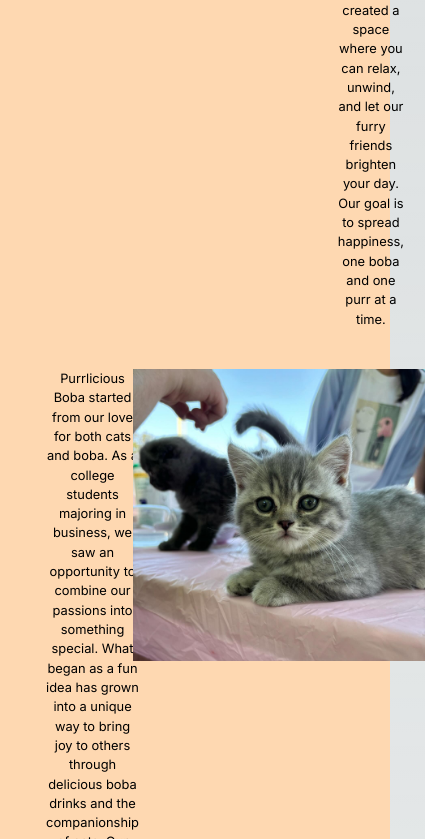
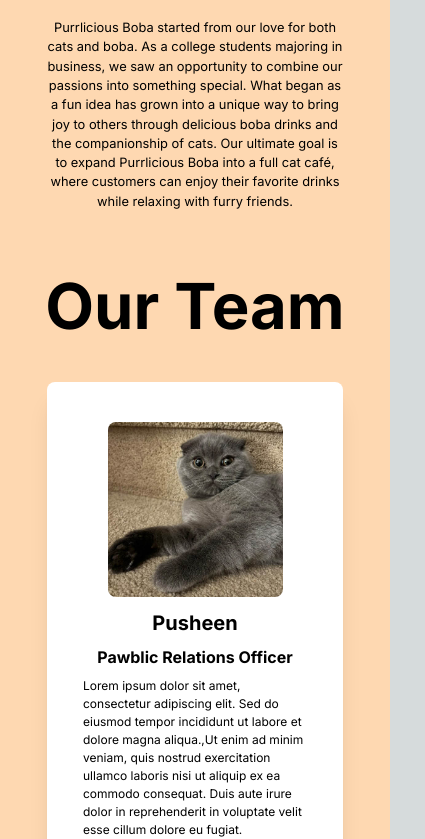
Before and after one commit to devanshkat/purrlicious-boba, a Next.js app in the folder frontend/: page /about in a window 390 px wide. Shown: the part 1161-2000 px from the top of the page, 425 px wide, since content can reach past the window. Built offline with nearby package versions, Linux system fonts and the light colour scheme; a web font is replaced by a local one.

Commit message:
Made About Us page Mobile-Friendly
- Made about us page mobile-friendly by editing about us text-image component to be in a column
- Fixed some spacing issues on about us and newsletter pages

```diff
--- a/frontend/app/about/components/EmployeeList.tsx
+++ b/frontend/app/about/components/EmployeeList.tsx
@@ -7,7 +7,7 @@ interface EmployeeListProps {
 
 const EmployeeList : React.FC<EmployeeListProps> = ({emList}) => {
   return (
-    <div className="flex flex-col p-5 w-[80%] items-center justify-center">
+    <div className="flex flex-col p-0 xl:p-5 w-[80%] items-center justify-center">
       {/* <div className="flex flex-row items-center justify-center text-[4rem] font-bold text-black">Our Story</div>
       <div className="text-black p-4">At Purrlicious Boba , we’re more than just a place to grab a drink—we dedicated to bring everyone
         joy through delicious  boba teas and the love of animals. Here, you can sip on our homemade crafted boba tea while enjoying
@@ -18,7 +18,7 @@ const EmployeeList : React.FC<EmployeeListProps> = ({emList}) => {
         to bring joy to others through delicious boba drinks and the companionship of cats. Our ultimate goal is to expand Purrlicious Boba
         into a full cat café, where customers can enjoy their favorite drinks while relaxing with furry friends. <br></br>
       </div> */}
-      <div className="flex flex-row items-center justify-center text-[4rem] font-bold text-center text-black pb-5">Our Team</div>
+      <div className="flex flex-row items-center justify-center text-[396%] xl:text-[4rem] font-bold text-center text-black pb-5">Our Team</div>
       <div className="transition-all duration-500 ease-in-out flex flex-row flex-wrap justify-center items-center max-w-full">
         {
             emList.map((employee, index) => (
--- a/frontend/app/about/components/TextImage.tsx
+++ b/frontend/app/about/components/TextImage.tsx
@@ -10,10 +10,10 @@ interface TextImageProps {
 const TextImage : React.FC<TextImageProps> = ({content, image, orientation, fontSize}) => {
 
     return (
-        <div className={`flex min-w-full justify-evenly m-5 ${orientation === 0 ? "flex-row" : "flex-row-reverse"}`}>
-            <img className=" w-[85vmin] h-[75vmin]" src={image}/>
+        <div className={`flex min-w-full items-center xl:justify-evenly m-2 xl:m-5 ${orientation === 0 ? "flex-col xl:flex-row" : "flex-col xl:flex-row-reverse"}`}>
+            <img className="w-[100%] min-h-full xl:w-[85vmin] xl:h-[75vmin]" src={image}/>
             <div className=''></div>
-            <div className={'flex flex-col justify-center items-center w-[50%]'}>
+            <div className={'flex flex-col justify-center items-center w-[110%] xl:w-[50%] pt-5'}>
 
                 <p className={`flex text-center text-black text-[3.3vmin] w-[87%] text-${fontSize}xl`}>{content}</p>
             </div>
--- a/frontend/app/about/page.tsx
+++ b/frontend/app/about/page.tsx
@@ -69,7 +69,7 @@ export default function AboutPage() {
       <Nav showTitle={true}/>
       </div>
 
-      <div className="flex flex-col items-center mt-40">
+      <div className="flex flex-col items-center mt-28 xl:mt-40">
         <h1 className="font-inknut text-center text-black text-[3.8em] font-bold">About Us</h1>
       </div>
 
@@ -105,7 +105,7 @@ export default function AboutPage() {
 
       {/* Employee Page */}
 
-      <div className="flex flex-col items-center justify-center p-5 w-full max-w-screen mx-auto">
+      <div className="flex flex-col items-center justify-center p-0 xl:p-5 w-full max-w-screen mx-auto">
         <EmployeeList emList={employeeList}/>
       </div>
 
--- a/frontend/app/newsletter/page.tsx
+++ b/frontend/app/newsletter/page.tsx
@@ -24,7 +24,7 @@ export default function NewsletterPage() {
         <Nav showTitle={true} />
       </div>
 
-      <div className="flex flex-col items-center p-4 space-y-6 mt-40">
+      <div className="flex flex-col items-center p-4 space-y-6 mt-24 xl:mt-40">
         <h1 className="font-inknut text-center text-black text-[3.8em] font-bold">
           Join our Newsletter
         </h1>
```
